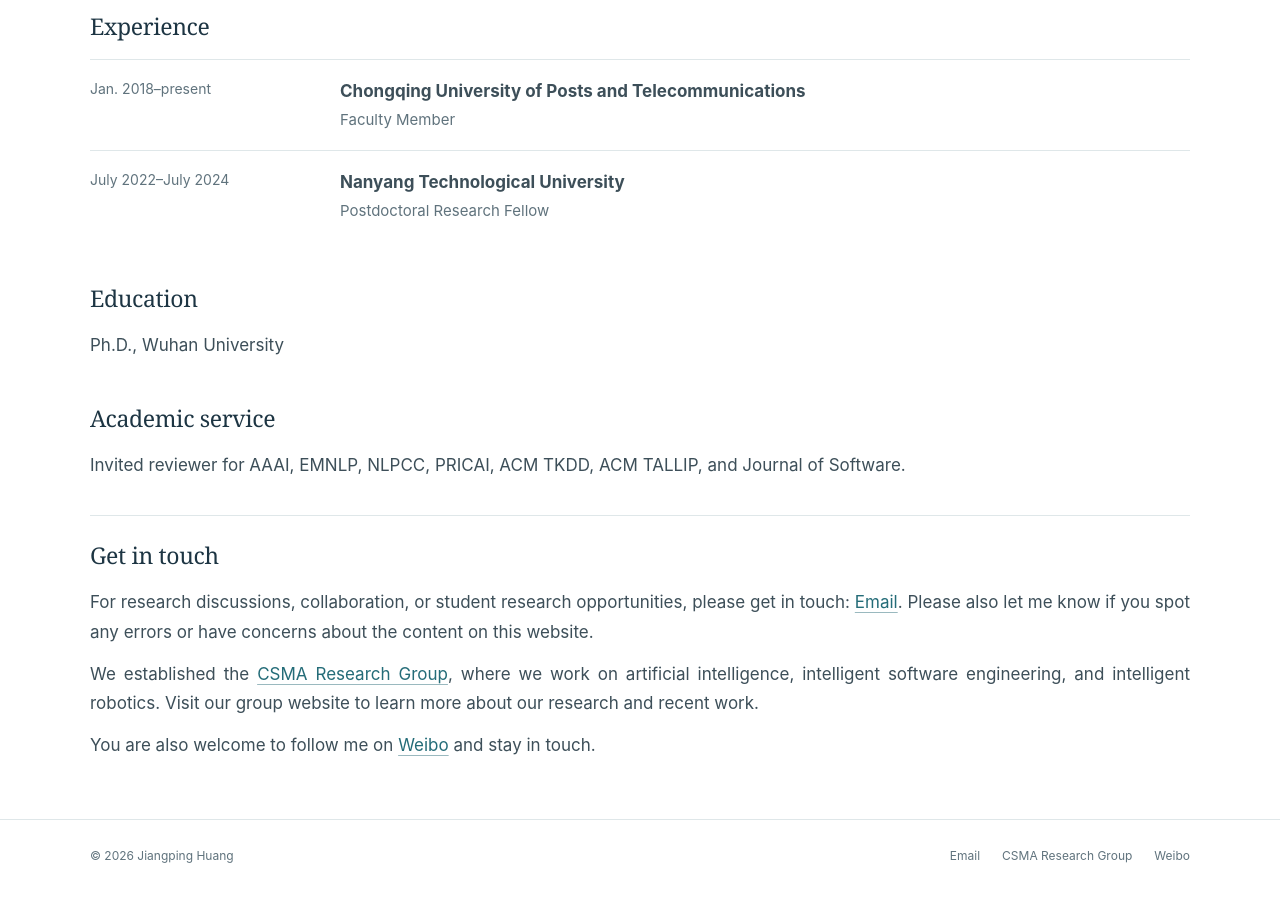
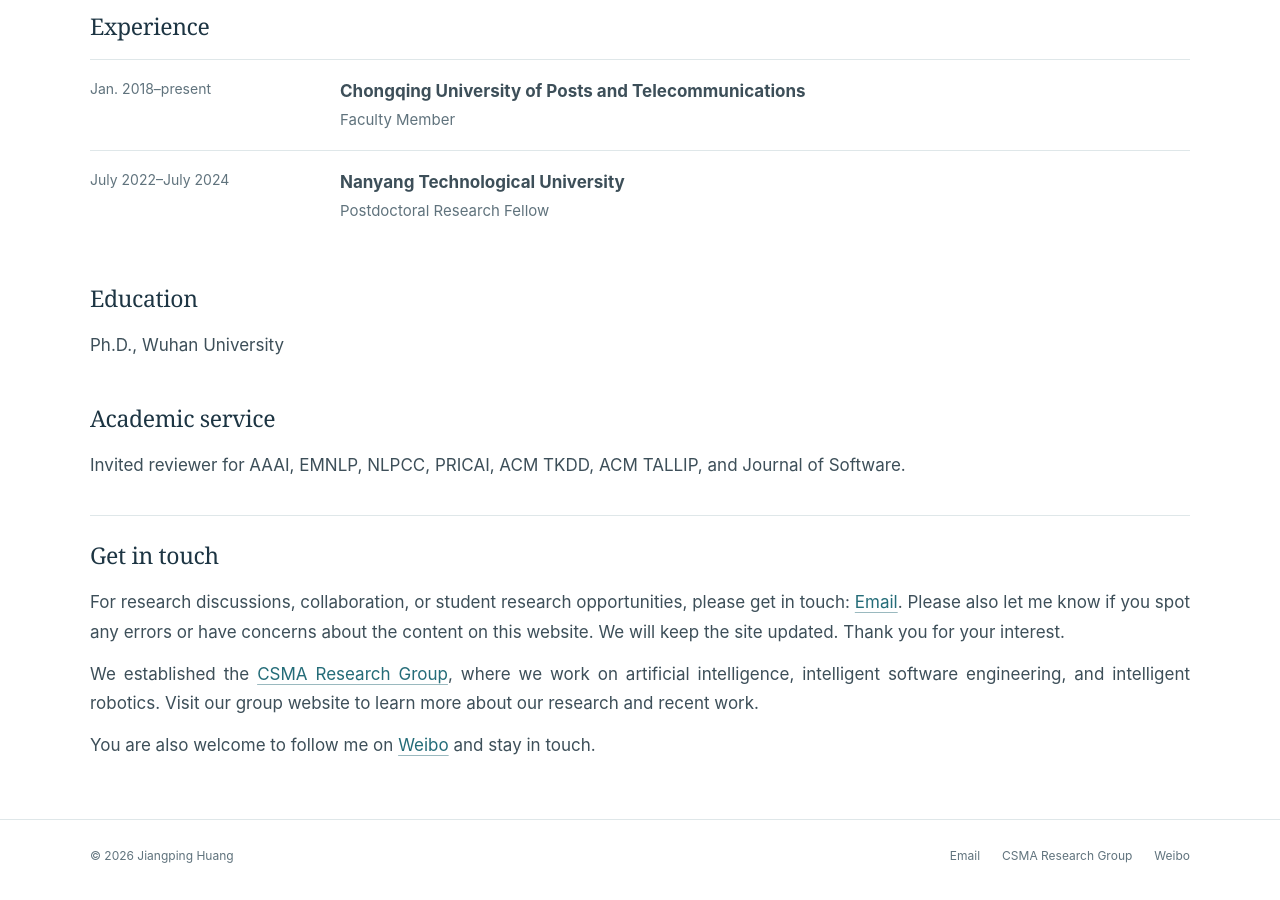
Before and after one commit to h-jp/h-jp.github.io, a Jekyll site: the page built from _pages/about-profile.md, in a window 1280 px wide and 900 px high, scrolled down 588 px. Built offline with Jekyll 4.4.1, drawn with Linux system fonts in a browser that asks for light colours.

Commit message:
Add website update note to About contact copy

```diff
--- a/_includes/academic/about.html
+++ b/_includes/academic/about.html
@@ -6,11 +6,11 @@
 <section class="about-links quiet-section" aria-labelledby="get-in-touch-title">
   <h2 id="get-in-touch-title">{{ ui.get_in_touch[lang] }}</h2>
   {% if lang == 'zh' %}
-  <p>欢迎通过 <a href="mailto:{{ profile.email }}">{{ ui.email[lang] }}</a> 与我交流研究问题、项目合作或学生科研机会。如果您发现本主页有任何错误或不妥之处，也欢迎联系指正。</p>
+  <p>欢迎通过 <a href="mailto:{{ profile.email }}">{{ ui.email[lang] }}</a> 与我交流研究问题、项目合作或学生科研机会。如果您发现本主页有任何错误或不妥之处，也欢迎联系指正。我们会持续更新，感谢您的关注。</p>
   <p>我们创建了 <a href="{{ profile.group.url }}">{{ profile.group.name[lang] }}</a>，关注人工智能、智能软件工程与智能机器人。欢迎访问研究组主页，了解我们的研究与进展。</p>
   <p>也欢迎关注我的 <a href="{{ profile.weibo }}">{{ ui.weibo[lang] }}</a>，保持交流。</p>
   {% else %}
-  <p>For research discussions, collaboration, or student research opportunities, please get in touch: <a href="mailto:{{ profile.email }}">{{ ui.email[lang] }}</a>. Please also let me know if you spot any errors or have concerns about the content on this website.</p>
+  <p>For research discussions, collaboration, or student research opportunities, please get in touch: <a href="mailto:{{ profile.email }}">{{ ui.email[lang] }}</a>. Please also let me know if you spot any errors or have concerns about the content on this website. We will keep the site updated. Thank you for your interest.</p>
   <p>We established the <a href="{{ profile.group.url }}">{{ profile.group.name[lang] }}</a>, where we work on artificial intelligence, intelligent software engineering, and intelligent robotics. Visit our group website to learn more about our research and recent work.</p>
   <p>You are also welcome to follow me on <a href="{{ profile.weibo }}">{{ ui.weibo[lang] }}</a> and stay in touch.</p>
   {% endif %}
```
